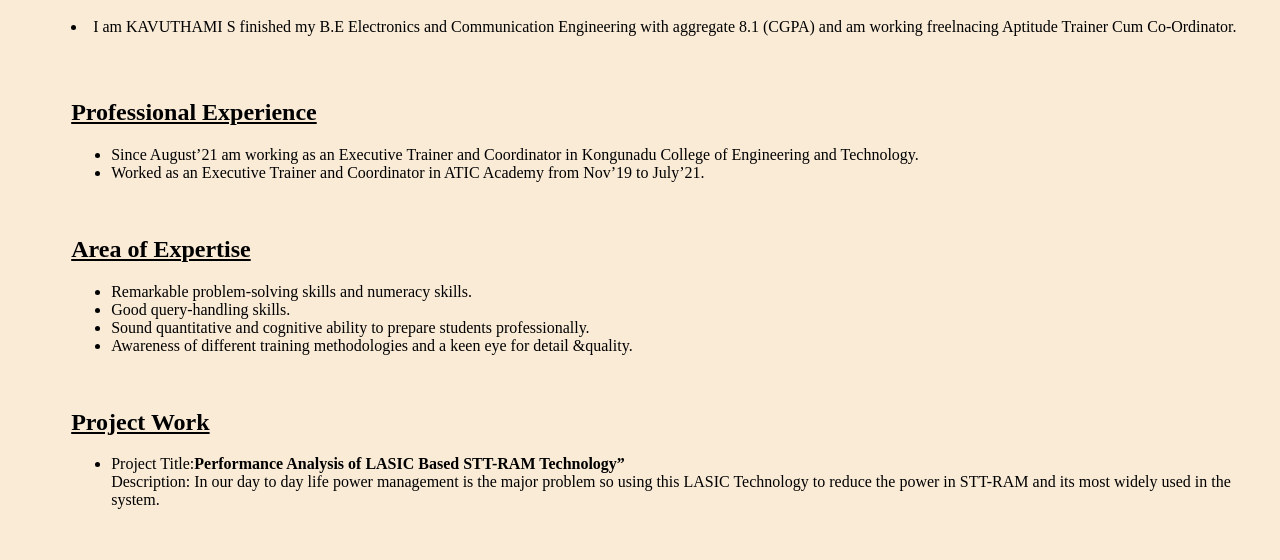
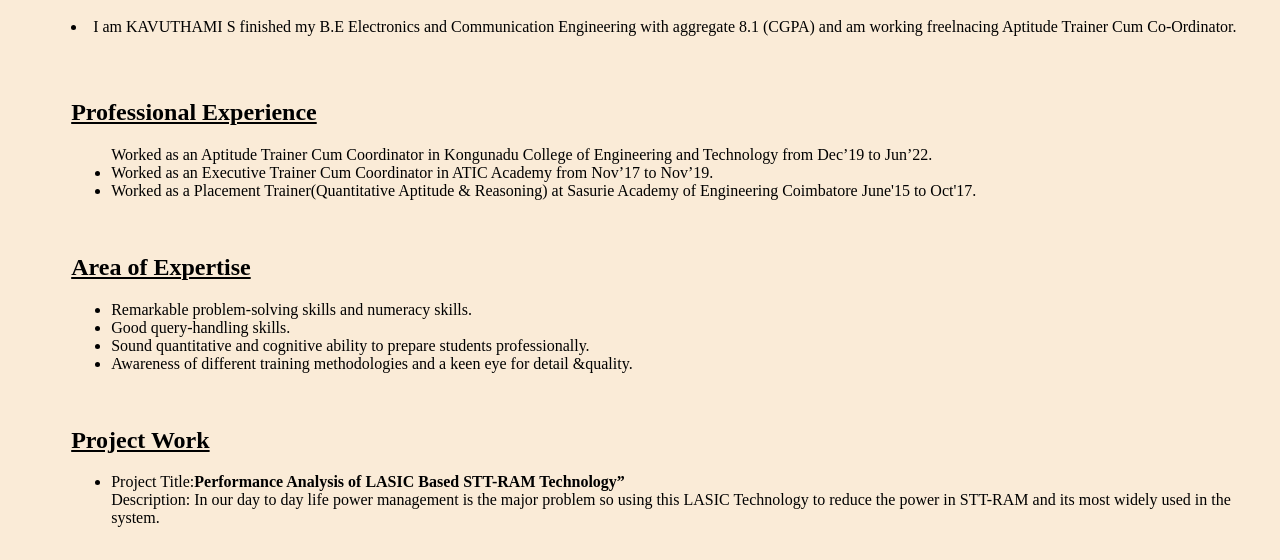
Before and after one commit to KavuthamiKiruba/Task-1, a plain HTML site: page index.html in a window 1280 px wide. Shown: the part 155-715 px from the top of the page. Drawn offline with Linux system fonts and the light colour scheme.

Commit message:
Update index.html

```diff
--- a/index.html
+++ b/index.html
@@ -30,8 +30,11 @@
     <!--Professional Experience-->
         <h2 style="margin-top: 45px" id="Professional Experience"><u><b>Professional Experience</b></u></h2>
         <ul>
-            <li>Since August’21 am working as an Executive Trainer and Coordinator in Kongunadu College of Engineering and Technology.</li>
-            <li>Worked as an Executive Trainer and Coordinator in ATIC Academy from Nov’19 to July’21.</li>
+            Worked as an Aptitude Trainer Cum Coordinator in Kongunadu College of Engineering and Technology from Dec’19 to Jun’22.</li>
+<li> Worked as an Executive Trainer Cum Coordinator in ATIC Academy from Nov’17 to Nov’19.</li>
+<li>Worked as a Placement Trainer(Quantitative Aptitude & Reasoning) at Sasurie Academy of
+Engineering Coimbatore June'15 to Oct'17.</li>
+
         </ul>
     <!--Professional Experience-->
     <br>
```
